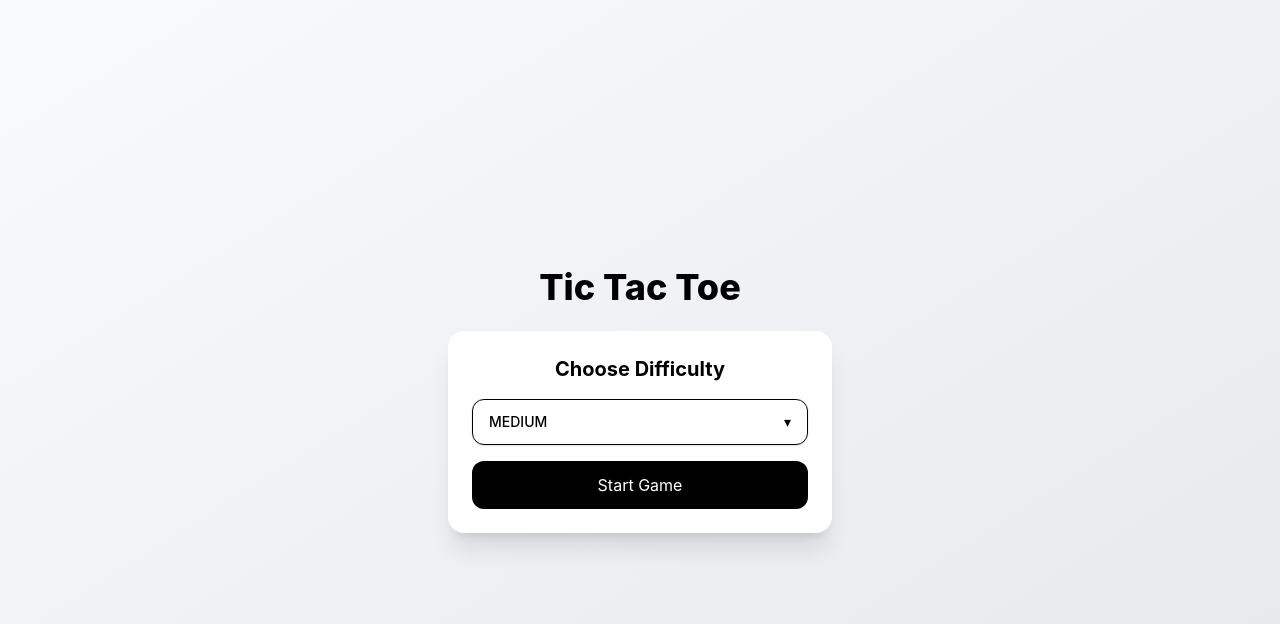
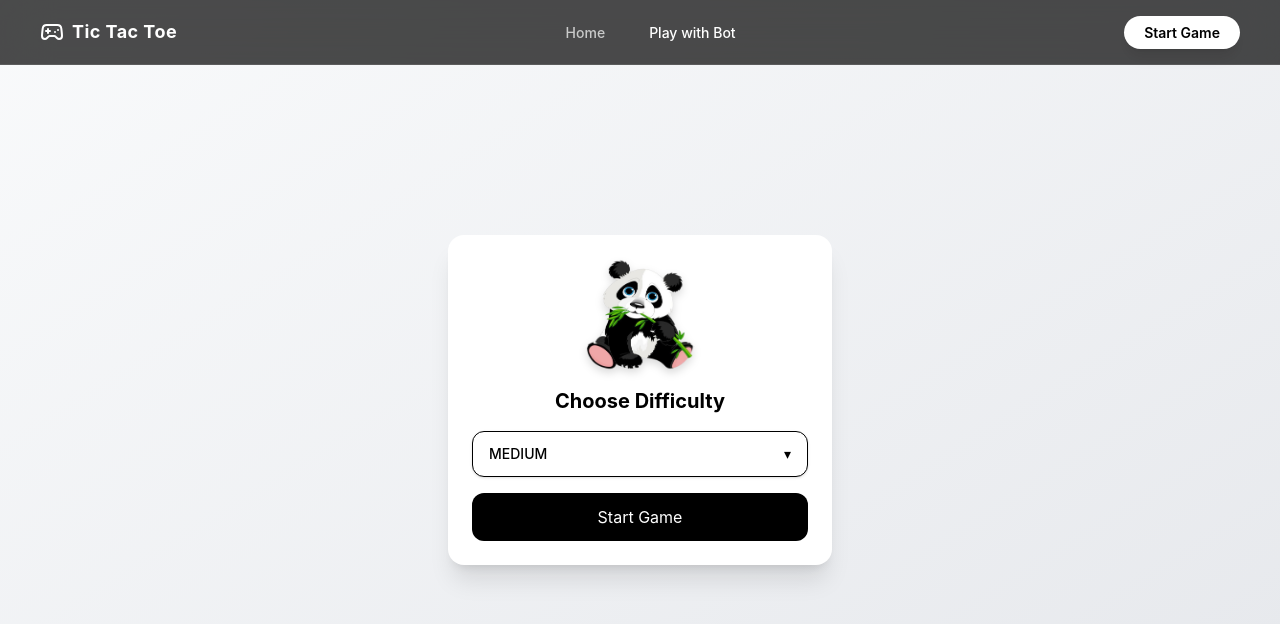
Before and after one commit to jaisondavid-m/tic-tac-toe, a React (Vite) app in the folder client/: page /bot in a window 1280 px wide. Shown: the top 624 px of the page. Built offline with nearby package versions, Linux system fonts and the light colour scheme.

Commit message:
added navbar

```diff
--- a/client/package.json
+++ b/client/package.json
@@ -11,6 +11,8 @@
   },
   "dependencies": {
     "@tailwindcss/vite": "^4.2.2",
+    "framer-motion": "^12.38.0",
+    "lucide-react": "^1.8.0",
     "react": "^19.2.4",
     "react-dom": "^19.2.4",
     "react-router-dom": "^7.14.0",
--- a/client/src/App.jsx
+++ b/client/src/App.jsx
@@ -2,10 +2,12 @@ import React from "react"
 import { BrowserRouter , Routes , Route , Navigate } from "react-router-dom"
 import BotGame from "./Pages/BotGame.jsx"
 import Home from "./Pages/Home.jsx"
+import NavBar from "./components/NavBar.jsx"
 
 export default function App(){
   return(
     <BrowserRouter>
+      <NavBar/>
       <Routes>
         <Route path="/" element={<Home/>} />
         <Route path="/bot" element={<BotGame/>} />
--- a/client/src/Layout/GameLayout.jsx
+++ b/client/src/Layout/GameLayout.jsx
@@ -1,11 +1,8 @@
 import React from "react"
 
-function GameLayout({ title , children }) {
+function GameLayout({ children }) {
     return (
         <div className="min-h-screen flex flex-col items-center justify-center bg-gradient-to-br from-gray-50 to-gray-200">
-            <h1 className="text-4xl font-extrabold mb-6">
-                { title }
-            </h1>
             { children }
         </div>
     )
--- a/client/src/Pages/BotGame.jsx
+++ b/client/src/Pages/BotGame.jsx
@@ -4,6 +4,7 @@ import GameLayout from "../Layout/GameLayout"
 import { HUMAN, BOT } from "../Constants/game"
 import reducer, { initialState } from "../utils/reducer"
 import DifficultySelect from "../components/DifficultySelect.jsx"
+import NavBar from "../components/NavBar.jsx"
 
 function BotGame() {
     const [state, dispatch] = useReducer(reducer, initialState)
@@ -37,8 +38,15 @@ function BotGame() {
 
     if (!state.gameStarted) {
         return (
-            <GameLayout title="Tic Tac Toe" >
+            <div>
+                {/* <NavBar /> */}
+                <GameLayout >
                     <div className="w-full max-w-sm mx-auto bg-white shadow-xl rounded-2xl p-6 text-center">
+                        <img
+                            src="/panda.png"
+                            alt="Panda"
+                            className="w-28 h-28 objecct-contain mx-auto mb-4 drop-shadow-lg"
+                        />
                         <h2 className="text-xl font-bold mb-4">
                             Choose Difficulty
                         </h2>
@@ -56,11 +64,15 @@ function BotGame() {
                         </button>
                     </div>
                 </GameLayout>
+            </div>
+
         )
     }
 
     return (
-        <GameLayout title="Tic Tac Toe" >
+        <div>
+            {/* <NavBar/> */}
+            <GameLayout>
                 <div className="w-full max-w-md mx-auto bg-white/80 backdrop-blur-xl border border-gray-200 shadow-2xl rounded-2xl p-6">
                     <div className="flex items-center justify-center mb-6">
                         <div
@@ -117,6 +129,8 @@ function BotGame() {
                     </div>
                 )}
             </GameLayout>
+        </div>
+
     )
 }
 
--- a/client/src/Pages/Home.jsx
+++ b/client/src/Pages/Home.jsx
@@ -1,9 +1,14 @@
 import React from "react"
 import HeroSection from "../components/HeroSection.jsx"
+import NavBar from "../components/NavBar.jsx"
 
 function Home() {
     return (
-        <HeroSection />
+        <div>
+            {/* <NavBar /> */}
+            <HeroSection />
+        </div>
+
     )
 }
 
--- /dev/null
+++ b/client/src/components/NavBar.jsx
@@ -0,0 +1,134 @@
+import React , { useState } from "react"
+import { Link , useLocation } from "react-router-dom"
+import { Menu , X , Gamepad2 } from "lucide-react"
+import { motion , AnimatePresence } from "framer-motion"
+
+function NavBar() {
+    const [ open , setOpen ] = useState(false)
+    const location = useLocation()
+
+    const navLinks = [
+        { name: "Home" , path: "/" },
+        { name: "Play with Bot" , path: "/bot" },
+    ]
+
+    const isActive = ( path ) => location.pathname === path
+
+    return (
+        <motion.header
+            initial = {{ y: -80 , opacity: 0 }}
+            animate = {{ y: 0 , opacity: 1 }}
+            transition = {{ duration: 0.6 , ease: "easeOut" }}
+            className="fixed top-0 left-0 w-full z-50 bg-black/70 backdrop-blur-xl border-b border-white/10"
+        >
+            <div className="max-w-7xl mx-auto px-6 md:px-10">
+                <div className="h-16 flex items-center justify-between">
+                    <Link to="/" className="flex items-center gap-2" >
+                        <motion.div
+                            whileHover={{ rotate: 10 , scale: 1.1 }}
+                            transition={{ type: "spring" , stiffness: 300 }}
+                            className="text-white"
+                        >
+                            <Gamepad2 size={24} />
+                        </motion.div>
+                        <span
+                            className="text-white font-bold text-lg tracking-wide"
+                        >
+                            Tic Tac Toe
+                        </span>
+                    </Link>
+                    <nav className="hidden md:flex items-center gap-3">
+                        {navLinks.map((item,i) => (
+                            <motion.div
+                                key={item.path}
+                                initial={{ opacity: 0, y: -10 }}
+                                animate={{ opacity: 1, y: 0 }}
+                                transition={{ delay: i*0.1 }}
+                            >
+                                <Link
+                                    to={item.path}
+                                    className={`group relative px-4 py-2 text-sm font-medium transition -all duration-300 ${
+                                        isActive(item.path) ? "text-white" : "text-white/70 hover:text-white"
+                                    }`}
+                                >
+                                    {item.name}
+                                    {!isActive(item.path) && (
+                                        <span className={`absolute left-0 -bottom-1 h-[2px] rounded-full bg-white transition-all duration-300 ${
+                                            isActive(item.path) ? "w-full" : "w-0 group-hover:w-full"
+                                        }`}></span>
+                                    )}
+                                </Link>
+                            </motion.div>
+                        ))}
+                    </nav>
+                    <motion.div
+                        whileHover={{ scale: 1.06 }}
+                        whileTap={{ scale: 0.95 }}
+                        className="hidden md:block"
+                    >
+                        <Link
+                            to="/bot"
+                            className="px-5 py-2 rounded-full bg-white text-black font-semibold text-sm shadow-lg"
+                        >
+                            Start Game
+                        </Link>
+                    </motion.div>
+                    <button
+                        onClick={() => setOpen(!open) }
+                        className="md:hidden text-white"
+                    >
+                        { open ? <X size={24} /> : <Menu size={24} /> }
+                    </button>
+                </div>
+            </div>
+            <AnimatePresence>
+                {open && (
+                    <motion.div
+                        initial={{ opacity: 0 , height: 0 }}
+                        animate={{ opacity: 1 , height: "auto" }}
+                        exit={{ opacity: 0 , height: 0 }}
+                        transition={{ duration: 0.35 }}
+                        className="md:hidden overflow-hidden bg-black/95 border-t border-white/10"
+                    >
+                        <div
+                            className="px-6 py-4 flex flex-col gap-3 justify-center"
+                        >
+                            {navLinks.map((item,i) => (
+                                <motion.div
+                                    key={item.path}
+                                    initial={{ x: -30 , opacity: 0 }}
+                                    animate={{ x: 0 , opacity: 1 }}
+                                    transition={{ delay: i*0.08 }}
+                                >
+                                    <Link
+                                        to={item.path}
+                                        onClick={() => setOpen(false)}
+                                        className={`group relative block px-4 py-3 rounded-xl text-sm font-medium transition-all duration-300 ${
+                                            isActive(item.path) ? "text-white bg-white/10 " : " text-white/70 hover:text-white hover:border-white/5"
+                                        }`}
+                                    >
+                                    {item.name}
+                                    </Link>
+                                </motion.div>
+                            ))}
+                            <motion.div
+                                whileTap={{ scale: 0.95 }}
+                                whileHover={{ scale: 1.02 }}
+                            >
+                                <Link
+                                    to="/bot"
+                                    onClick={() => setOpen(false)}
+                                    className="block text-center px-4 py-3 rounded-xl bg-white text-black font-semibold"
+                                >
+                                    Start Game
+                                </Link>
+                            </motion.div>
+                        </div>
+                    </motion.div>
+                )}
+            </AnimatePresence>
+        </motion.header>
+    )
+}
+
+export default NavBar
```
Also changed, not shown: client/public/panda.png (added), 1 other file (tests, documents, lock files or other folders). Lines whose indentation alone changed are shown as unchanged.
